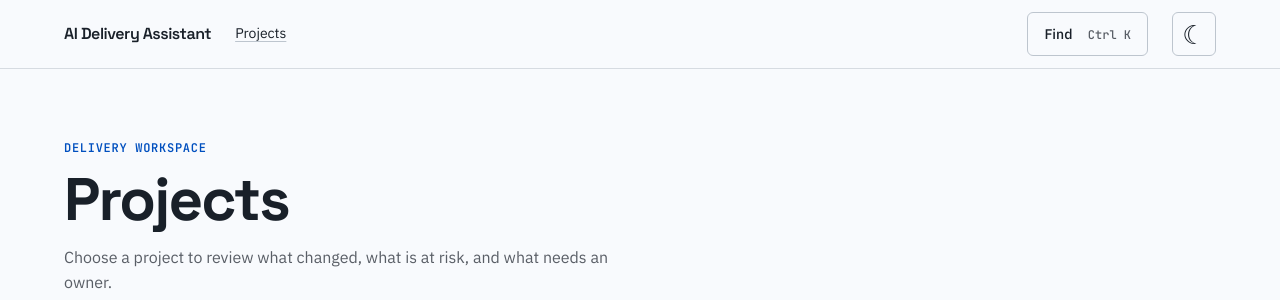
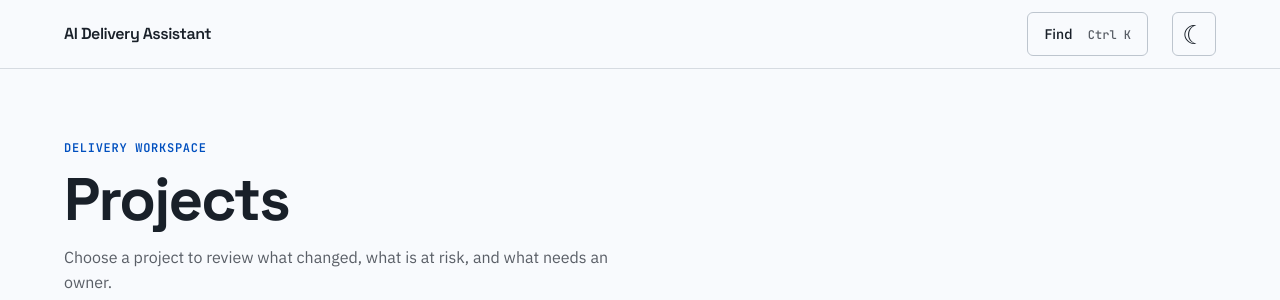
Before and after one commit to wladimirkarpicki/ai-delivery-assistant, a Flask app: page /projects in a window 1280 px wide. Shown: the top 300 px of the page. Run offline with Flask 3, Linux system fonts and the light colour scheme.

Commit message:
Small changes to styles and base template for better UI/UX.

```diff
--- a/static/styles.css
+++ b/static/styles.css
@@ -14,8 +14,7 @@ p { margin: 0; } small, .hint, label span { color: var(--color-muted); }
 .app-header { border-bottom: 1px solid var(--color-rule); background: color-mix(in oklch, var(--color-paper) 92%, transparent); backdrop-filter: blur(8px); }
 .app-header__inner, .container, .app-footer { width: min(100% - 2rem, 72rem); margin-inline: auto; }
 .app-header__inner { min-height: 4.25rem; display: flex; align-items: center; gap: var(--space-md); }
-.brand { color: var(--color-ink); font: 600 var(--text-md)/1 var(--font-display); letter-spacing: -.03em; text-decoration: none; white-space: nowrap; }
-.app-nav { margin-right: auto; display: flex; gap: var(--space-sm); } .app-nav a { font-size: var(--text-sm); white-space: nowrap; }
+.brand { color: var(--color-ink); font: 600 var(--text-md)/1 var(--font-display); letter-spacing: -.03em; text-decoration: none; white-space: nowrap; margin-right: auto; }
 .command-trigger, .icon-button { min-height: 2.75rem; background: var(--color-paper); color: var(--color-ink); border: 1px solid var(--color-rule-2); border-radius: var(--radius-input); cursor: pointer; font: 500 var(--text-sm)/1 var(--font-body); }
 .command-trigger { padding: 0 var(--space-sm); } kbd { margin-left: var(--space-xs); color: var(--color-muted); font: 500 var(--text-xs)/1 var(--font-mono); }
 .container { padding-block: var(--space-xl) var(--space-3xl); }
--- a/templates/base.html
+++ b/templates/base.html
@@ -40,9 +40,6 @@
     <header class="app-header">
         <div class="app-header__inner">
             <a class="brand" href="{{ url_for('projects') }}">AI Delivery Assistant</a>
-            <nav class="app-nav" aria-label="Primary navigation">
-                <a href="{{ url_for('projects') }}">Projects</a>
-            </nav>
             <button class="command-trigger" type="button" data-command-open aria-haspopup="dialog" aria-controls="command-palette">
                 Find <kbd>Ctrl K</kbd>
             </button>
```
